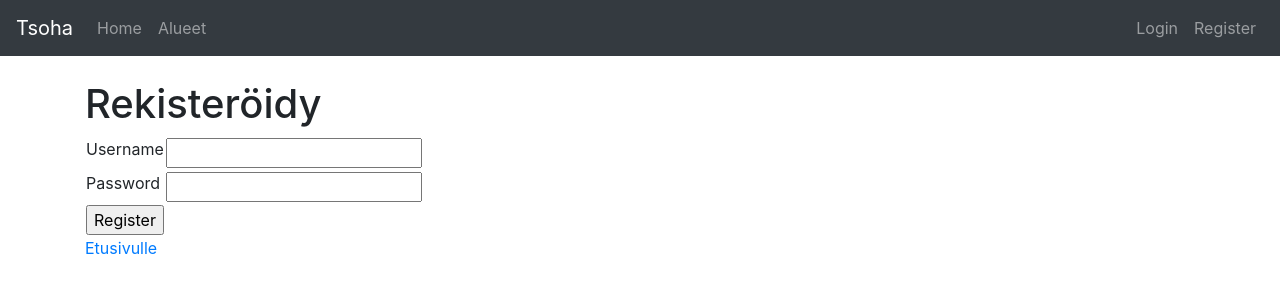
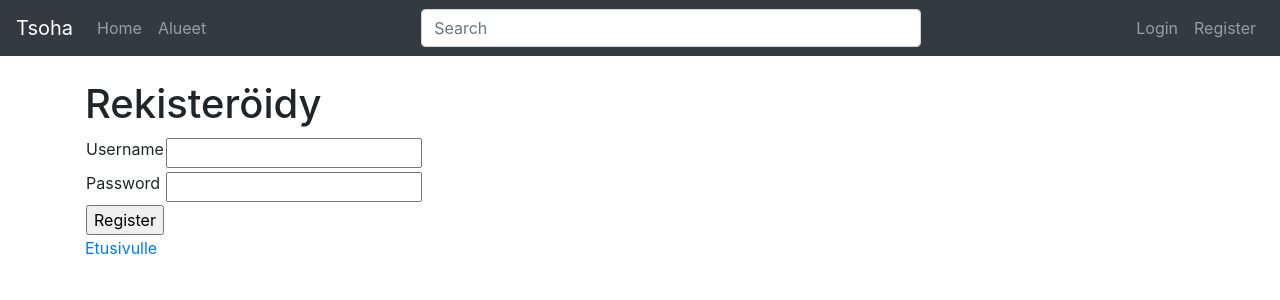
Before and after one commit to Malpel/tsoha-forum, a Flask app: page /register in a window 1280 px wide. Shown: the top 300 px of the page. Run offline with Flask 2, Linux system fonts and the light colour scheme; some libraries are stand-ins or nearby versions.

Commit message:
hakutoiminnon aloitus

```diff
--- a/application/__init__.py
+++ b/application/__init__.py
@@ -81,7 +81,7 @@ def sample_db():
     db.session().commit()
     return
 
-db.drop_all()
+#db.drop_all()
 
 try:
     db.create_all()
@@ -94,4 +94,4 @@ admin.add_view(ModelView(Category, db.session))
 admin.add_view(ModelView(Thread, db.session))
 admin.add_view(ModelView(Comment, db.session))
 #admin.add_view(ModelView(UserRole, db.session))
-sample_db()
+#sample_db()
--- a/application/auth/models.py
+++ b/application/auth/models.py
@@ -44,6 +44,11 @@ class User(db.Model):
         res = db.engine.execute(stmt)
         return res
 
+    def find_all_started_threads(self):
+        stmt = text("SELECT * FROM Thread WHERE user = :user").params(user=self.id)
+        res = db.engine.execute(stmt)
+
+
 class Role(db.Model):
     __tablename__ = "role"
     id = db.Column(db.Integer, primary_key=True)
@@ -51,6 +56,7 @@ class Role(db.Model):
 
     def __init__(self, name):
        self.name = name
+
 
 class UserRole(db.Model):
     __tablename__ = "user_role"
--- a/application/templates/layout.html
+++ b/application/templates/layout.html
@@ -12,11 +12,13 @@
 
 <body>
   <nav class="navbar navbar-expand-md navbar-dark bg-dark mb-4">
+
     <a class="navbar-brand" href="#">Tsoha</a>
     <button class="navbar-toggler" type="button" data-toggle="collapse" data-target="#navbarCollapse" aria-controls="navbarCollapse"
       aria-expanded="false" aria-label="Toggle navigation">
       <span class="navbar-toggler-icon"></span>
     </button>
+
     <div class="collapse navbar-collapse" id="navbarCollapse">
       <ul class="navbar-nav mr-auto">
         <li class="nav-item">
@@ -26,9 +28,20 @@
           <a class="nav-link" href="{{ url_for('list_categories') }} ">Alueet</a>
         </li>
       </ul>
+
+
+      <div class="collapse navbar-collapse ">
+        <form class="form-inline ml-auto mr-auto ">
+          <input class="form-control" style="width: 500px" type="search" placeholder="Search" aria-label="Search" />
+          <span class="input-group-addon"><span class="glyphicon glyphicon-search"></span></span>
+        </form>
+      </div>
+
+
       <ul class="navbar-nav navbar-right">
         {% if current_user.is_authenticated %}
-        <li class="nav-item"><a class=" form-inline mt-2 mt-md-0" href="{{ url_for('auth_logout') }}"> {{ current_user.username }} -- Logout</a> </li>
+        <li class="nav-item"><a class=" form-inline mt-2 mt-md-0" href="{{ url_for('auth_logout') }}"> {{
+            current_user.username }} -- Logout</a> </li>
         {% else %}
         <li class="nav-item">
           <a class="nav-link form-inline mt-2 mt-md-0" href="{{ url_for('auth_login') }}">Login</a>
@@ -38,11 +51,7 @@
         </li>
         {% endif %}
       </ul>
-      <div class="form-inline mt-2 mt-md-0">
 
-
-
-      </div>
     </div>
   </nav>
 
```
Also changed, not shown: application/threads/views.py (+9 -1 lines).
